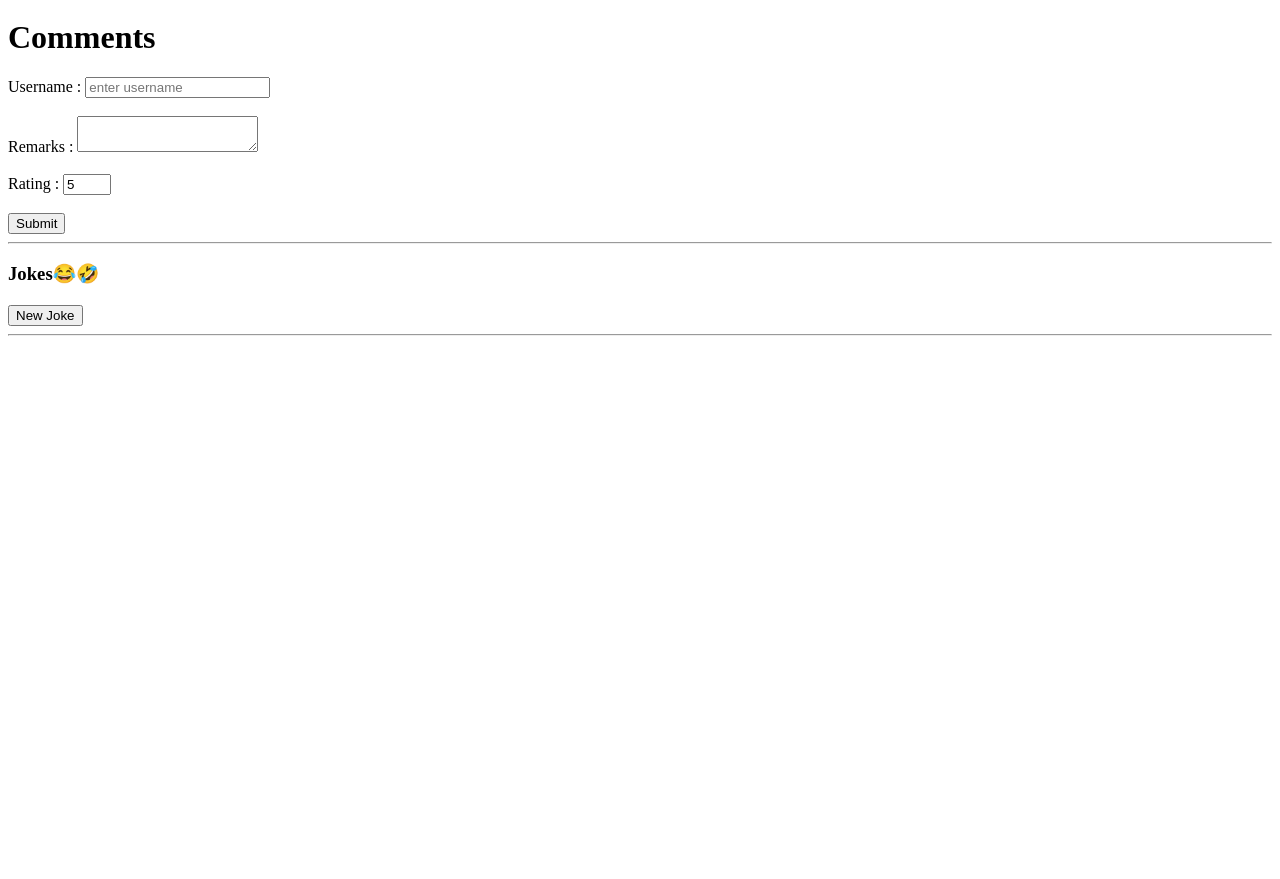
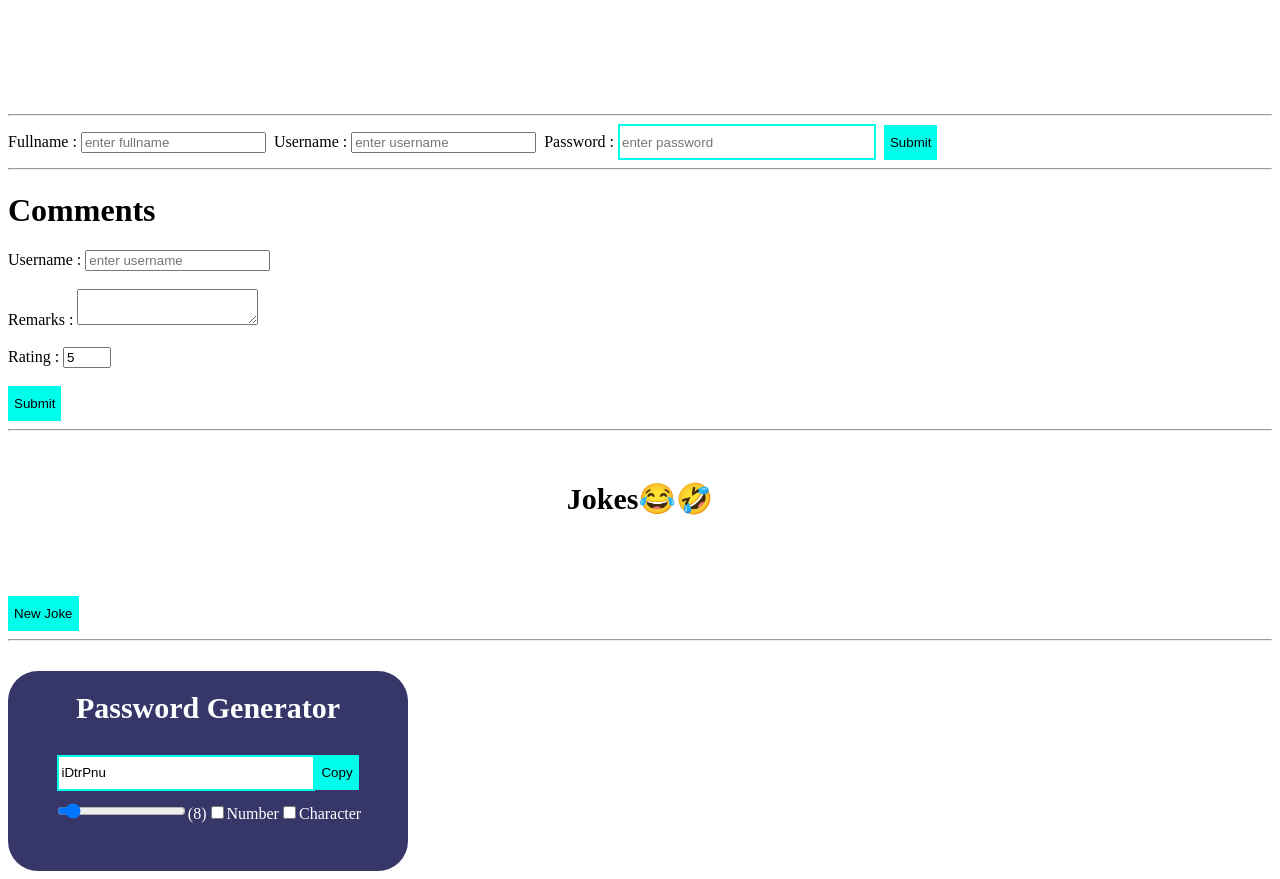
Before and after one commit to Yashya14/learn-react, a React (Vite) app: page / in a window 1280 px wide. Shown: the part 1804-2683 px from the top of the page. Before the commit the page ends 2148 px from the top, so only its background shows below. Built offline with nearby package versions, Linux system fonts and the light colour scheme; no server answers.

Commit message:
password generator, useCallback,useID,useEffect

```diff
--- a/index.html
+++ b/index.html
@@ -7,7 +7,7 @@
     <link rel="stylesheet" href="https://cdnjs.cloudflare.com/ajax/libs/font-awesome/6.5.2/css/all.min.css" integrity="sha512-SnH5WK+bZxgPHs44uWIX+LLJAJ9/2PkPKZ5QiAj6Ta86w+fsb2TkcmfRyVX3pBnMFcV7oQPJkl9QevSCWr3W6A==" crossorigin="anonymous" referrerpolicy="no-referrer" />
     <title>Vite + React</title>
   </head>
-  <body>
+  <body >
     <div id="root"></div>
     <script type="module" src="/src/main.jsx"></script>
   </body>
--- a/src/App.jsx
+++ b/src/App.jsx
@@ -9,12 +9,13 @@ import { sum } from "./helper";
 import Form from "./Form";
 import CommentForm from "./CommentForm";
 import Jokes from "./Jokes";
+import PasswordGenerator from "./components/PasswordGenerator";
 
 function App() {
   let winCondition = (ticket) => {
     return ticket.every((num) => num === ticket[0]);
     // sum(ticket) == 15
-  }
+  };
   return (
     <>
       <h2 style={{ textAlign: "center" }}>Blockbuster Deals | shop now</h2>
@@ -23,10 +24,11 @@ function App() {
       <ColorBoard />
       <Todos />
       <BackgroundChanger />
-      <Lottery n={3} winCondition={winCondition}/>
+      <Lottery n={3} winCondition={winCondition} />
       <Form />
       <CommentForm />
-      <Jokes/>
+      <Jokes />
+      <PasswordGenerator />
     </>
   );
 }
--- /dev/null
+++ b/src/components/PasswordGenerator.css
@@ -0,0 +1,43 @@
+.container{
+    width: 400px;
+    height: 200px;
+    background-color: rgb(54, 54, 105);
+    border: none;
+    border-radius: 30px;
+    color: white;
+    -webkit-border-radius: 30px;
+    -moz-border-radius: 30px;
+    -ms-border-radius: 30px;
+    -o-border-radius: 30px;
+
+}
+
+h3{
+    padding-top: 20px ;
+    text-align: center;
+    font-size: 30px;
+}
+
+.main{
+   display: flex;
+   flex-wrap: wrap;
+   justify-content: center;
+   align-items: center;
+  text-align: center;
+}
+
+#password{
+    width: 250px;
+    height: 30px;
+    border: 2px solid rgb(0, 255, 234);
+}
+
+button{
+    height: 35px;
+    background-color: rgb(0, 255, 234);
+    border: none;
+}
+
+.main2{
+    padding:10px;
+}
--- /dev/null
+++ b/src/components/PasswordGenerator.jsx
@@ -0,0 +1,75 @@
+import { useCallback, useEffect, useState } from "react";
+import "./PasswordGenerator.css";
+
+const PasswordGenerator = () => {
+  const [length, setLength] = useState(8);
+  const [number, setNumber] = useState(false);
+  const [char, setChar] = useState(false);
+  const [password, setPassword] = useState("");
+
+  const passwordGenerator = useCallback(() => {
+    let pass = "";
+    let str = "ABCDEFGHIJKLMNOPQRSTUVWXYZabcdefghijklmnopqrstuvwxyz";
+
+    if (number) str += "0123456789";
+    if (char) str += "@#$!%^&*(){}[]";
+
+    for (let i = 0; i < length; i++) {
+      let char = Math.floor(Math.random() * str.length) + 1;
+      pass += str.charAt(char);
+    }
+    setPassword(pass);
+  }, [length, number, char, setPassword]);
+
+  useEffect(() => {
+    passwordGenerator();
+  }, [length, number, char, passwordGenerator]);
+
+  return (
+    <div className="container">
+      <h3>Password Generator</h3>
+      <div className="main">
+        <input
+          type="text"
+          name="password"
+          id="password"
+          value={password}
+          readOnly
+        />
+        <button>Copy</button>
+        <div className="main2">
+          <input
+            type="range"
+            name="length"
+            value={length}
+            id="length"
+            min={1}
+            max={99}
+            onChange={(e) => setLength(e.target.value)}
+          />
+          <label htmlFor="length">({length})</label>
+
+          <input
+            type="checkbox"
+            name="number"
+            id="number"
+            value={number}
+            onChange={() => setNumber((prev) => !prev)}
+          />
+          <label htmlFor="number">Number</label>
+
+          <input
+            type="checkbox"
+            name="character"
+            id="character"
+            value={char}
+            onChange={() => setChar((prev) => !prev)}
+          />
+          <label htmlFor="character">Character</label>
+        </div>
+      </div>
+    </div>
+  );
+};
+
+export default PasswordGenerator;
```
